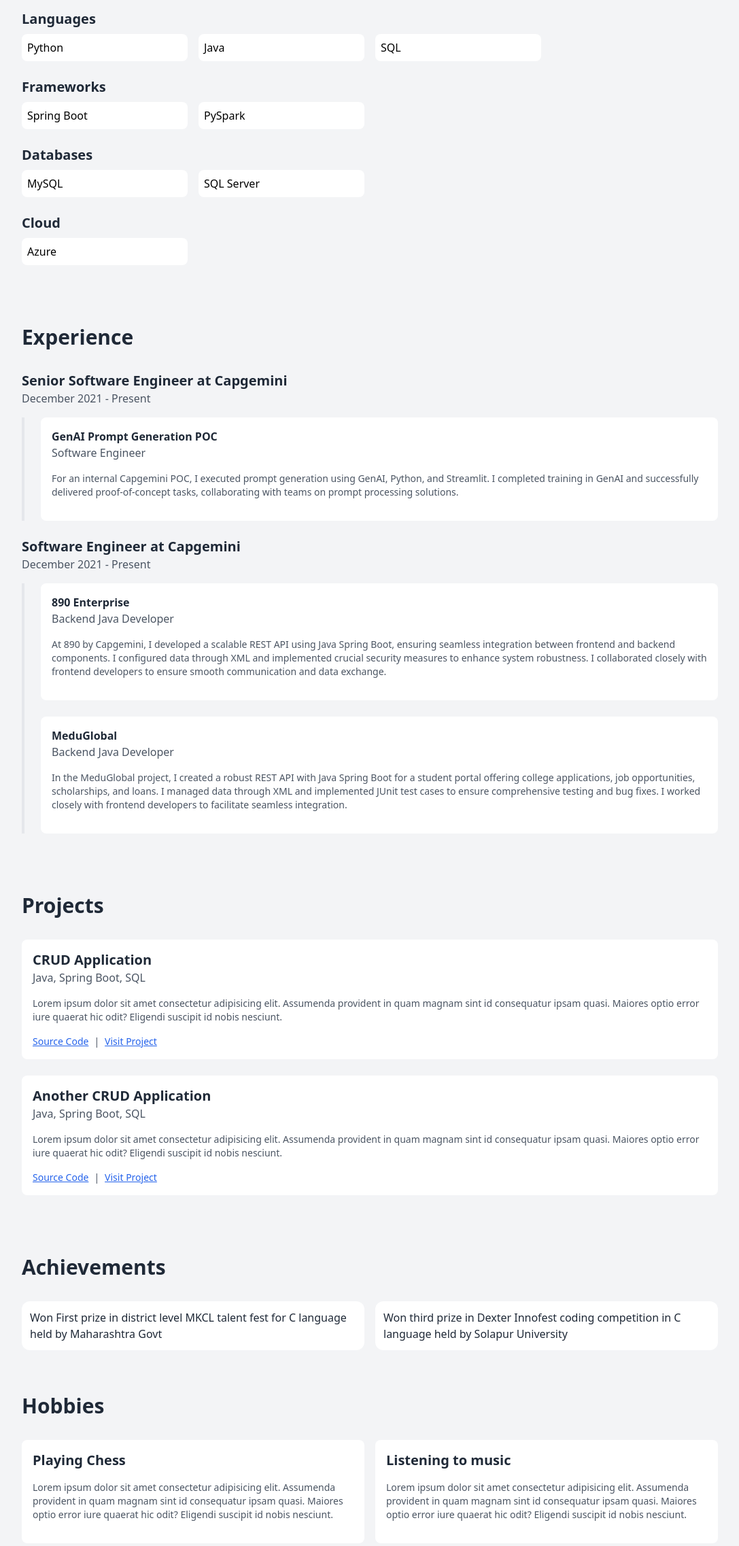
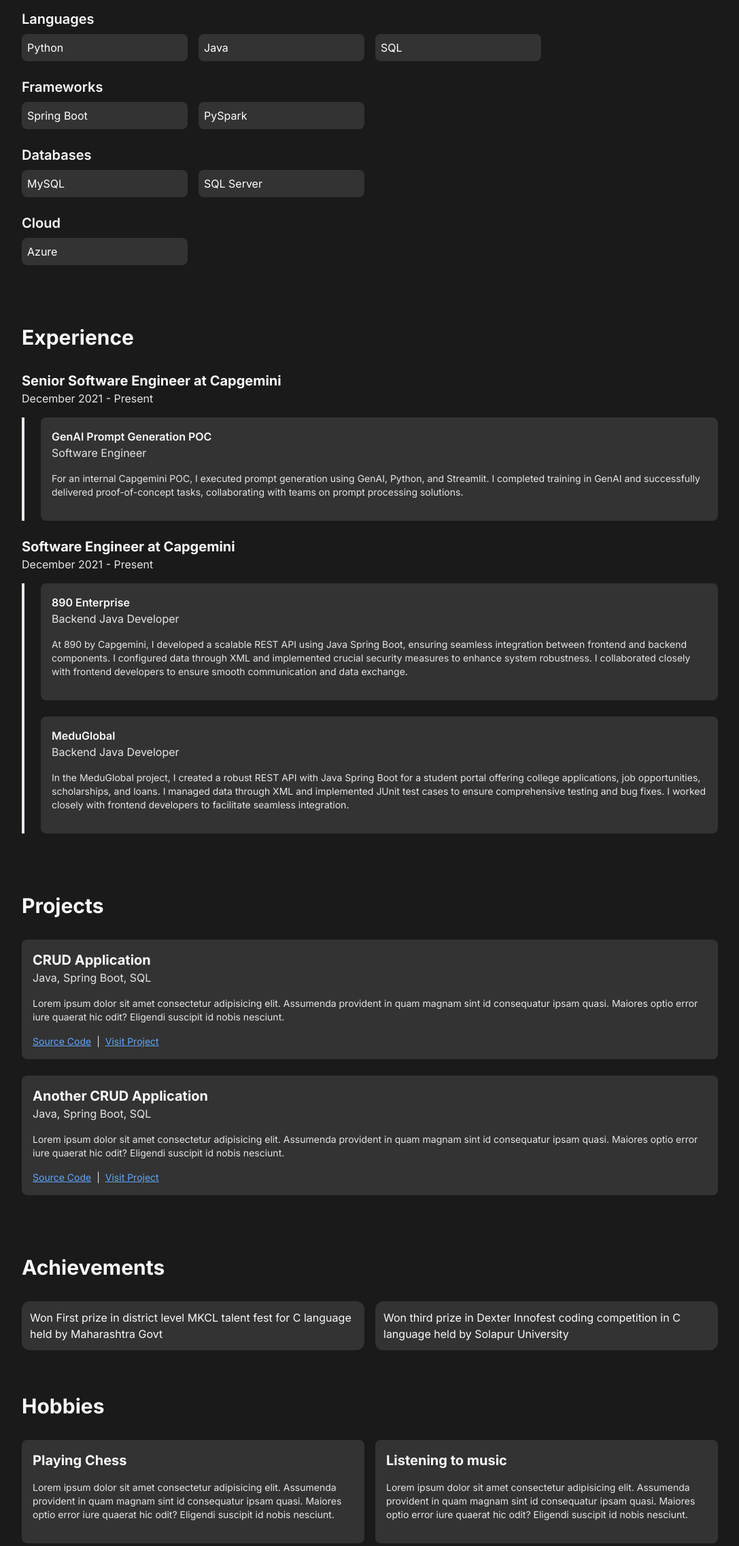
Before and after one commit to SagarSR1007/SagarSR1007.github.io, a plain HTML site: page index.html in a window 1280 px wide. Shown: the part 526-2800 px from the top of the page at 68% size, without its empty margins (96-1183 px from the left). Drawn offline with nearby package versions, Linux system fonts and the light colour scheme.

Commit message:
keeping only dark theme

```diff
--- a/index.html
+++ b/index.html
@@ -4,15 +4,17 @@
     <meta charset="UTF-8">
     <meta name="viewport" content="width=device-width, initial-scale=1.0">
     <title>Sagar Rumandla</title>
+    <link rel="preconnect" href="https://fonts.googleapis.com">
+    <link rel="preconnect" href="https://fonts.gstatic.com" crossorigin>
+    <link href="https://fonts.googleapis.com/css2?family=Inter:wght@100..900&display=swap" rel="stylesheet">
     <script src="https://cdn.tailwindcss.com"></script>
-    <!-- <link rel="stylesheet" href="style.css"> -->
     <style>
         .container-s {
             width: 80%;
         }
     </style>
 </head>
-<body class="bg-gray-100 dark:bg-[#1a1a1a] dark:text-white">
+<body class="bg-[#1a1a1a] text-white font-['Inter']">
 
     <div id="content" class="mx-auto container-s">
         <section class="py-16">
@@ -21,49 +23,49 @@
             </div>
             <div>
                 <h1 id="header-name" class="text-4xl font-black"></h1>
-                <p id="header-role" class="text-gray-600 dark:text-neutral-200 text-xl mb-3"></p>
-                <p id="header-bio" class="text-gray-600 dark:text-neutral-200 mb-2"></p>
+                <p id="header-role" class="text-neutral-200 text-xl mb-3"></p>
+                <p id="header-bio" class="text-neutral-200 mb-2"></p>
             </div>
         </section>
 
         <section class="pb-16">
-            <h2 class="text-3xl mb-8 font-bold text-gray-800 dark:text-neutral-50">Skills</h2>
+            <h2 class="text-3xl mb-8 font-bold text-neutral-50">Skills</h2>
             <div id="skills-container" class="mb-6">
                 <!-- Dynamic skills will be inserted here -->
             </div>
         </section>
 
         <section class="pb-16">
-            <h2 class="text-3xl mb-8 font-bold text-gray-800 dark:text-neutral-50">Experience</h2>
+            <h2 class="text-3xl mb-8 font-bold text-neutral-50">Experience</h2>
             <div id="experience-container">
                 <!-- Dynamic experience will be inserted here -->
             </div>
         </section>
 
         <section class="pb-16">
-            <h2 class="text-3xl mb-8 font-bold text-gray-800 dark:text-neutral-50">Projects</h2>
+            <h2 class="text-3xl mb-8 font-bold text-neutral-50">Projects</h2>
             <div id="projects-container">
                 <!-- Dynamic projects will be inserted here -->
             </div>
         </section>
 
         <section class="pb-16">
-            <h2 class="text-3xl mb-8 font-bold text-gray-800 dark:text-neutral-50">Achievements</h2>
-            <ul id="achievements-container" class="list-none text-gray-800 grid md:grid-cols-2 grid-cols-1 gap-4">
+            <h2 class="text-3xl mb-8 font-bold text-neutral-50">Achievements</h2>
+            <ul id="achievements-container" class="list-none grid md:grid-cols-2 grid-cols-1 gap-4">
                 <!-- Dynamic achievements will be inserted here -->
             </ul>
         </section>
 
         <section class="pb-16">
-            <h2 class="text-3xl mb-8 font-bold text-gray-800 dark:text-neutral-50">Hobbies</h2>
+            <h2 class="text-3xl mb-8 font-bold text-neutral-50">Hobbies</h2>
             <div id="hobbies-container" class="grid md:grid-cols-2 grid-cols-1 gap-4">
                 <!-- Dynamic hobbies will be inserted here -->
             </div>
         </section>
 
         <section class="pb-16">
-            <h2 class="text-3xl mb-8 font-bold text-gray-800 dark:text-neutral-50">Certification</h2>
-            <ul id="certifications-container" class="list-none text-gray-800 grid md:grid-cols-2 grid-cols-1 gap-4">
+            <h2 class="text-3xl mb-8 font-bold text-neutral-50">Certification</h2>
+            <ul id="certifications-container" class="list-none grid md:grid-cols-2 grid-cols-1 gap-4">
                 <!-- Dynamic certifications will be inserted here -->
             </ul>
         </section>
--- a/script.js
+++ b/script.js
@@ -12,8 +12,8 @@ fetch('data.json')
     // Skills
     const skillsContainer = document.querySelector('#skills-container');
     Object.entries(data.skills).forEach(([category, skills]) => {
-        skillsContainer.innerHTML += `<h3 class="text-xl font-semibold text-gray-800 dark:text-neutral-50 mb-2">${category.charAt(0).toUpperCase() + category.slice(1)}</h3>`;
-        skillsContainer.innerHTML += `<ul class="grid md:grid-cols-4 grid-cols-2 gap-4 mb-6">${skills.map(skill => `<li class="bg-white dark:bg-[#333] rounded-lg p-2">${skill}</li>`).join('')}</ul>`;
+        skillsContainer.innerHTML += `<h3 class="text-xl font-semibold  text-neutral-50 mb-2">${category.charAt(0).toUpperCase() + category.slice(1)}</h3>`;
+        skillsContainer.innerHTML += `<ul class="grid md:grid-cols-4 grid-cols-2 gap-4 mb-6">${skills.map(skill => `<li class=" bg-[#333] rounded-lg p-2">${skill}</li>`).join('')}</ul>`;
     });
 
     // Experience
@@ -21,14 +21,14 @@ fetch('data.json')
     data.experience.forEach(exp => {
         experienceContainer.innerHTML += `
             <div>
-                <h3 class="text-xl font-bold text-gray-800 dark:text-neutral-50">${exp.position}</h3>
-                <p class="text-gray-600 dark:text-neutral-200 mb-4">${exp.duration}</p>
+                <h3 class="text-xl font-bold  text-neutral-50">${exp.position}</h3>
+                <p class=" text-neutral-200 mb-4">${exp.duration}</p>
                 <div class="border-l-4 pl-6">
                     ${exp.projects.map(project => `
-                        <div class="text-gray-600 dark:text-neutral-50 bg-white dark:bg-[#333] rounded-lg p-4 mb-6">
-                            <h3 class="font-semibold text-gray-800 dark:text-neutral-50">${project.title}</h3>
-                            <p class="text-gray-600 dark:text-neutral-200 mb-4">${project.role}</p>
-                            <p class="text-gray-600 dark:text-neutral-200 text-sm mb-4">${project.description}</p>
+                        <div class=" text-neutral-50  bg-[#333] rounded-lg p-4 mb-6">
+                            <h3 class="font-semibold  text-neutral-50">${project.title}</h3>
+                            <p class=" text-neutral-200 mb-4">${project.role}</p>
+                            <p class=" text-neutral-200 text-sm mb-4">${project.description}</p>
                         </div>
                     `).join('')}
                 </div>
@@ -39,18 +39,18 @@ fetch('data.json')
     const projectsContainer = document.querySelector('#projects-container');
     data.projects.forEach(project => {
         projectsContainer.innerHTML += `
-            <div class="bg-white dark:bg-[#333] rounded-lg p-4 mb-6">
+            <div class=" bg-[#333] rounded-lg p-4 mb-6">
                 <div class="mb-4">
-                    <h3 class="text-xl font-bold text-gray-800 dark:text-neutral-50">${project.title}</h3>
-                    <p class="text-gray-600 dark:text-neutral-200">${project.technologies.join(', ')}</p>
+                    <h3 class="text-xl font-bold  text-neutral-50">${project.title}</h3>
+                    <p class=" text-neutral-200">${project.technologies.join(', ')}</p>
                 </div>
                 <div>
-                    <div class="text-gray-600 dark:text-neutral-200">
-                        <p class="text-gray-600 dark:text-neutral-200 text-sm mb-4">${project.description}</p>
+                    <div class=" text-neutral-200">
+                        <p class=" text-neutral-200 text-sm mb-4">${project.description}</p>
                         <div class="flex text-sm">
-                            <a href="${project.links.source}" class="text-blue-600 dark:text-blue-400 underline pr-2">Source Code</a>
+                            <a href="${project.links.source}" class=" text-blue-400 underline pr-2">Source Code</a>
                             <p>|</p>
-                            <a href="${project.links.visit}" class="text-blue-600 dark:text-blue-400 underline pl-2">Visit Project</a>
+                            <a href="${project.links.visit}" class=" text-blue-400 underline pl-2">Visit Project</a>
                         </div>
                     </div>
                 </div>
@@ -60,20 +60,20 @@ fetch('data.json')
     // Achievements
     const achievementsContainer = document.querySelector('#achievements-container');
     data.achievements.forEach(achievement => {
-        achievementsContainer.innerHTML += `<li class="bg-white dark:bg-[#333] dark:text-neutral-50 p-3 rounded-xl">${achievement}</li>`;
+        achievementsContainer.innerHTML += `<li class=" bg-[#333] text-neutral-50 p-3 rounded-xl">${achievement}</li>`;
     });
 
     // Hobbies
     const hobbiesContainer = document.querySelector('#hobbies-container');
     data.hobbies.forEach(hobby => {
         hobbiesContainer.innerHTML += `
-            <div class="bg-white dark:bg-[#333] rounded-lg p-4 mb-6">
+            <div class=" bg-[#333] rounded-lg p-4 mb-6">
                 <div class="mb-4">
-                    <h3 class="text-xl font-bold text-gray-800 dark:text-neutral-50">${hobby.title}</h3>
+                    <h3 class="text-xl font-bold  text-neutral-50">${hobby.title}</h3>
                 </div>
                 <div>
-                    <div class="text-gray-600 dark:text-neutral-200">
-                        <p class="text-gray-600 dark:text-neutral-200 text-sm mb-4">${hobby.description}</p>
+                    <div class=" text-neutral-200">
+                        <p class=" text-neutral-200 text-sm mb-4">${hobby.description}</p>
                     </div>
                 </div>
             </div>`;
@@ -82,7 +82,7 @@ fetch('data.json')
     // Certifications
     const certificationsContainer = document.querySelector('#certifications-container');
     data.certifications.forEach(cert => {
-        certificationsContainer.innerHTML += `<li class="bg-white dark:bg-[#333] dark:text-neutral-200 p-3 rounded-xl">${cert.title} - <span class="bg-gray-100 dark:bg-[#232323] font-bold p-2 text-sm rounded-xl">${cert.provider}</span></li>`;
+        certificationsContainer.innerHTML += `<li class=" bg-[#333] text-neutral-200 p-3 rounded-xl">${cert.title} - <span class="bg-[#232323] font-bold p-2 text-sm rounded-xl">${cert.provider}</span></li>`;
     });
 
     // Footer
@@ -92,7 +92,7 @@ fetch('data.json')
             <a href="${link.url}" target="_blank">
                 <li class="m-2 p-2">
                     <div>
-                        <img src="${link.icon}" class="w-7 h-7 invert dark:invert-0" alt="${link.platform}">
+                        <img src="${link.icon}" class="w-7 h-7" alt="${link.platform}">
                     </div>
                 </li>
             </a>`;
```
